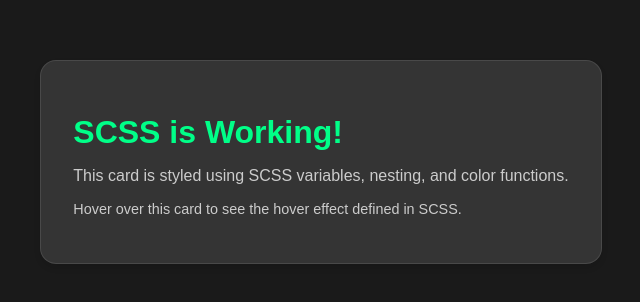
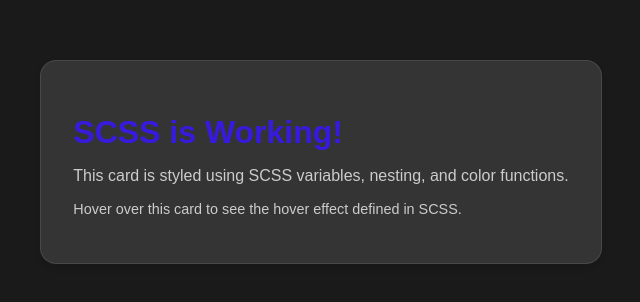
Before and after one commit to NickDIma101723/melograph, a Next.js app: page / in a window 1280 px wide. Shown: the part 246-548 px from the top of the page, without its empty margins (319-959 px from the left). Built offline with nearby package versions, Linux system fonts and the light colour scheme.

Commit message:
testing done

```diff
--- a/src/app/globals.scss
+++ b/src/app/globals.scss
@@ -1,6 +1,6 @@
 @use "sass:color";
 
-$primary-color: #00ff88;
+$primary-color: #361bdf;
 $bg-color: #1a1a1a;
 
 :root {
```
